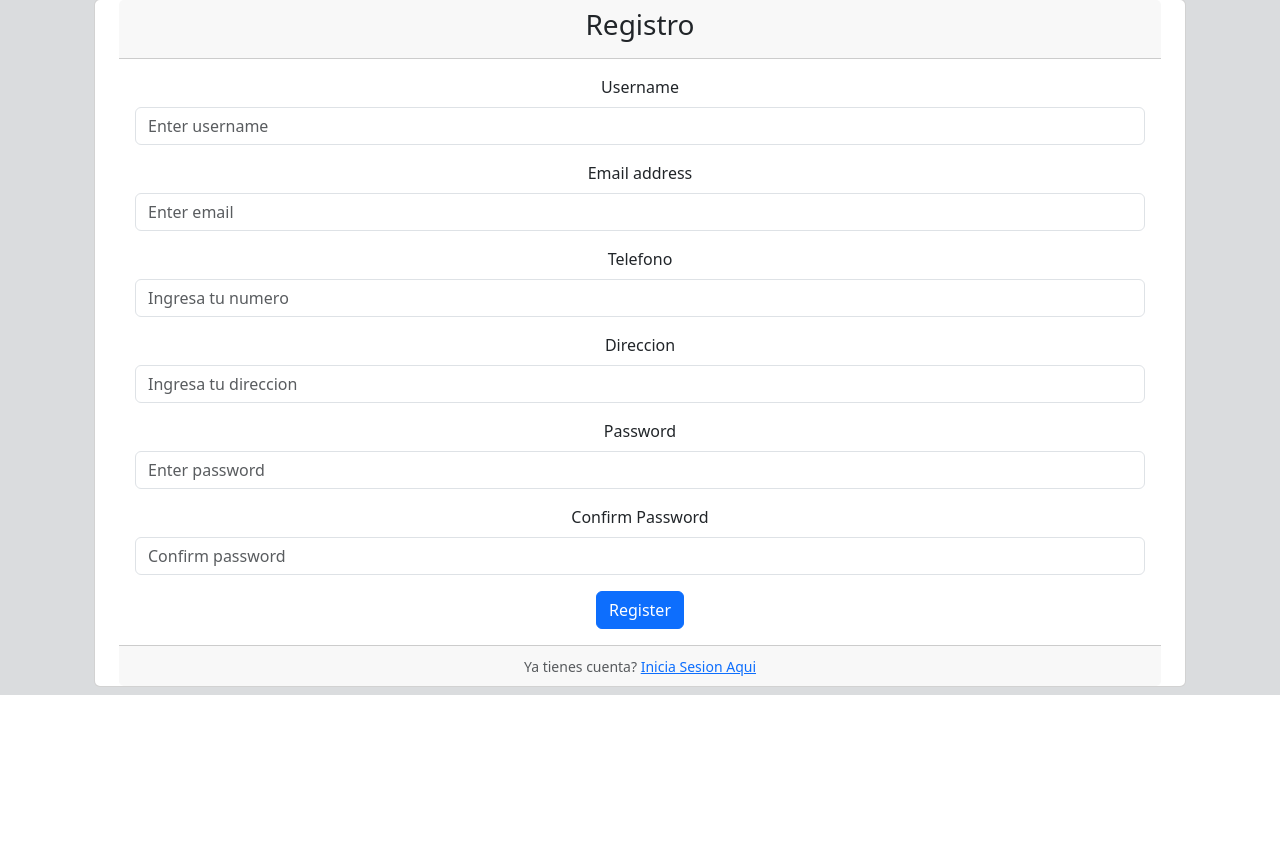
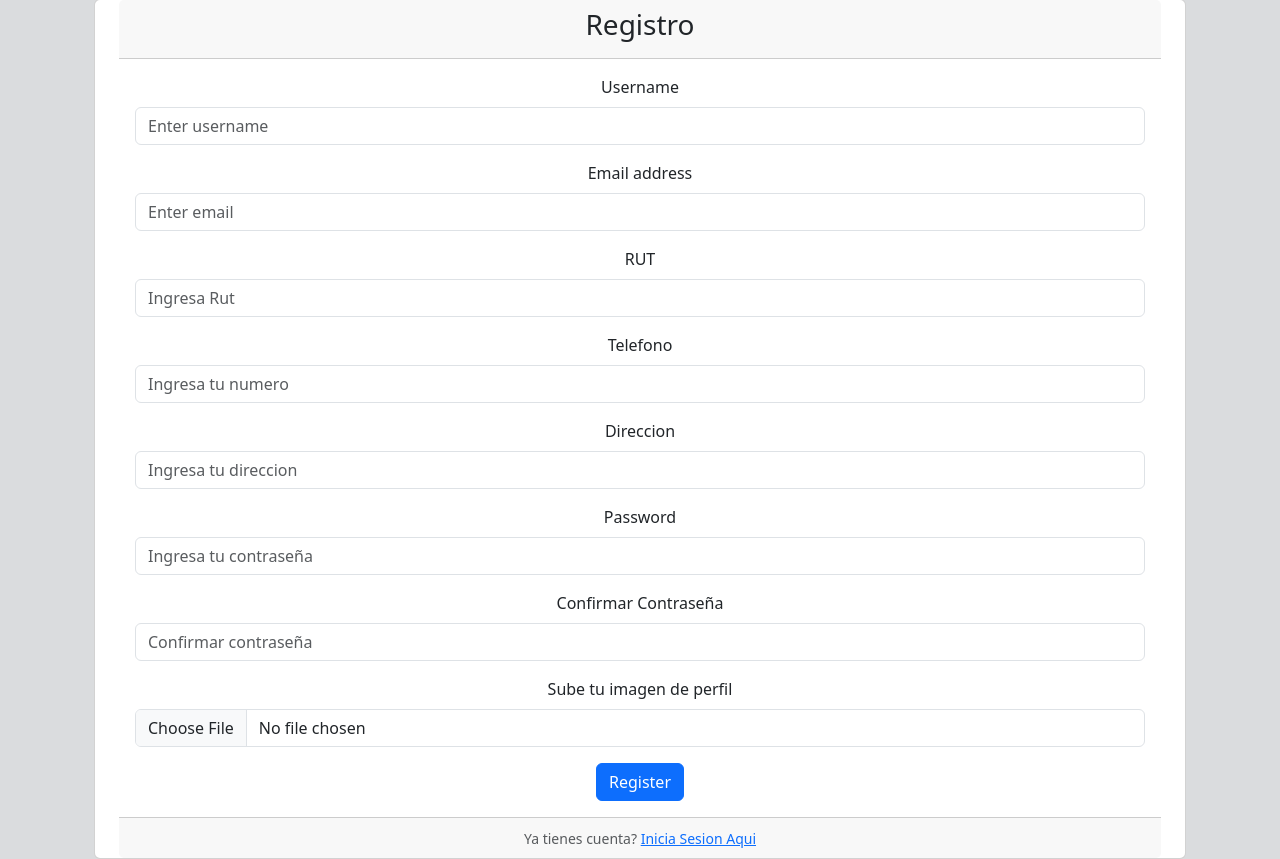
Before and after one commit to Seba-Solar/WeDo, a Node server app: page /register in a window 1280 px wide. Shown: the part 105-964 px from the top of the page. Before the commit the page ends 800 px from the top, so only its background shows below. Run offline with Node 20, Linux system fonts and the light colour scheme; the visitor is signed in with stand-in values (Sample User, id 1).

Commit message:
Register

```diff
--- a/app.js
+++ b/app.js
@@ -3,24 +3,25 @@ const app = express();
 const port = 3000;
 const mysql = require('mysql2');
 const path = require('path');
+const bodyParser = require('body-parser');
 
 // Inicia el servidor
 app.listen(port, () => {
   console.log(`Servidor corriendo en http://localhost:${port}`);
 });
 
-// // Conexión a la base de datos
-// let conexion = mysql.createConnection({
-//     host: "localhost",
-//     database: "wedo",
-//     user: "root",
-//     password: ""
-// });
+// Conexión a la base de datos
+let conexion = mysql.createConnection({
+    host: "localhost",
+    database: "wedo",
+    user: "root",
+    password: ""
+});
 
-// conexion.connect(function(err) {
-//   if (err) throw err;
-//   console.log("Connected!");
-// });
+conexion.connect(function(err) {
+  if (err) throw err;
+  console.log("Connected!");
+});
 
 //Con este use podemos cargar archivos como javascripts personales para cada interaccion de la pagina
 app.use(express.static(path.join(__dirname, 'public')));
@@ -47,3 +48,72 @@ app.get('/publicaciones', (req, res) => {
 app.get('/publicacion',(req,res) => {
   res.sendFile(path.join(__dirname,'views','publicacion_detalle.html'));
 });
+
+//END-POINTS
+
+
+// ------------------------ END-POINT CLIENTE ------------------ //
+app.get('/getClientes', (req, res) => {
+  const query = 'SELECT * FROM CLIENTE';
+  conexion.query(query, (err, results) => {
+    if (err) {
+      console.error(err);
+      res.status(500).send({ message: 'Error al obtener datos' });
+      console.log(req.query);
+    } else {
+      res.send(results);
+
+    }
+  });
+});
+
+app.get('/getEmpresas', (req, res) => {
+  const query = 'SELECT * FROM EMPRESA';
+  conexion.query(query, (err, results) => {
+    if (err) {
+      console.error(err);
+      res.status(500).send({ message: 'Error al obtener datos' });
+      console.log(req.query);
+    } else {
+      res.send(results);
+
+    }
+  });
+});
+
+app.get('/getPublicaciones', (req, res) => {
+  const query = 'SELECT * FROM PUBLICACION';
+  conexion.query(query, (err, results) => {
+    if (err) {
+      console.error(err);
+      res.status(500).send({ message: 'Error al obtener datos' });
+      console.log(req.query);
+    } else {
+      res.send(results);
+
+    }
+  });
+});
+
+// -------------- REGISTER ---------------- //
+app.post('/registrar', (req, res) => {
+  const nombre = req.body.nombre;
+  const pass = req.body.pass;
+  const correo = req.body.correo;
+  const rut = req.body.rut;
+  const imagen_p = req.body.imagen_p;
+  const telefono = req.body.telefono;
+  const direccion = req.body.direccion;
+
+  const query = `INSERT into cliente (nombre, pass, imagen_p, rut, correo, telefono, direccion)
+  VALUES ('${nombre}','${pass}','${imagen_p}','${rut}','${correo}','${telefono}','${direccion}')`;
+
+  conexion.query(query, (err, results) => {
+    if (err) {
+      console.error(err);
+      res.status(500).send({ message: 'Error al insertar datos' });
+    } else {
+      res.redirect('/login');
+    }
+  });
+});
--- /dev/null
+++ b/public/js/register.js
@@ -0,0 +1,37 @@
+document.getElementById('registerForm').addEventListener('submit', function(event) {
+    event.preventDefault();
+    const nombre = document.getElementById('usuario').value;
+    const correo = document.getElementById('email').value;
+    const pass = document.getElementById('pass').value;
+    const rut = document.getElementById('rut').value;
+    const telefono = document.getElementById('telefono').value;
+    const direccion = document.getElementById('direccion').value;
+    const imagen_p = document.getElementById('foto').value;
+    const errorMessage = document.getElementById('errorMessage');
+
+    // Limpiar el mensaje de error
+    // errorMessage.textContent = '';
+
+    // Validaciones (opcional)
+    const emailPattern = /^[^\s@]+@[^\s@]+\.[^\s@]+$/;
+    if (!emailPattern.test(correo)) {
+        errorMessage.textContent = 'El correo electrónico no es válido.';
+        return;
+    }
+
+    // Enviar los datos al servidor
+    fetch('http://localhost:3000/registrar', {
+        method: 'POST',
+        headers: {
+            'Content-Type': 'application/json'
+        },
+        body: JSON.stringify({ nombre, pass, correo, rut, imagen_p, telefono, direccion })
+    }).then(response => response.json())
+    .then(data => {
+        errorMessage.textContent = 'Registro Correcto';
+        setTimeout(() => {
+            window.location.href = '/';
+        },2000);}).catch(error => {
+        errorMessage.textContent = 'Algo falló, intenta nuevamente';
+    });
+});
--- a/views/profile.html
+++ b/views/profile.html
@@ -43,7 +43,8 @@
         <!-- Contenido principal -->
         <div class="col-md-9">
           <div class="p-3">
-            <div class="row">
+            <div class="container-fluid text-center">
+              <div class="row align-items-center">
                 <div class="col-4">
                   <img src="https://static.vecteezy.com/system/resources/thumbnails/000/495/460/small/22_Profile.jpg" class="rounded mx-auto d-block" alt="" id="imagen_p">
                   <div class="input-group ">
@@ -51,7 +52,7 @@
                   </div>
                 </div>
                 <div class="col-4 px-3">
-                    <form action="" method="post" class=""></form>
+                  <form action="" method="post" class="">
                       <label>Cambia tu nombre</label>
                       <input type="text" name="nombre" id="nombre">
                       <label>Cambia tu correo</label>
@@ -66,6 +67,7 @@
                           <button type="submit" class="btn btn-primary">Guardar</button>
                       </div>
                   </form>
+                </div>
               </div>
             </div>
           </div>
--- a/views/publicaciones.html
+++ b/views/publicaciones.html
@@ -91,6 +91,11 @@
                 <option value="32">Vitacura</option>
               </select>
             </div>
+            <div class="container">
+              <div class="pt-3">
+                <button type="button" class="btn btn-primary">Filtrar</button>
+              </div>
+            </div>
           </nav>
         </div>
 
--- a/views/register.html
+++ b/views/register.html
@@ -33,32 +33,39 @@
                     <h3>Registro</h3>
                 </div>
                 <div class="card-body">
-                    <form>
-                        <div class="mb-3">
+                    <form action="/registrar" method="POST" id="registerForm">
+                        <div class="form-group mb-3">
                             <label for="username" class="form-label">Username</label>
-                            <input type="text" class="form-control" id="username" placeholder="Enter username">
+                            <input type="text" class="form-control" id="usuario" placeholder="Enter username">
                         </div>
-                        <div class="mb-3">
+                        <div class="form-group mb-3">
                             <label for="email" class="form-label">Email address</label>
                             <input type="email" class="form-control" id="email" placeholder="Enter email">
                         </div>
-                        <div class="mb-3">
+                        <div class="form-group mb-3">
+                          <label for="rut" class="form-label">RUT</label>
+                          <input type="text" class="form-control" id="rut" placeholder="Ingresa Rut">
+                      </div>
+                        <div class="form-group mb-3">
                             <label for="phone" class="form-label">Telefono</label>
                             <input type="text" class="form-control" id="telefono" placeholder="Ingresa tu numero">
                         </div>
-                        <div class="mb-3">
+                        <div class="form-group mb-3">
                             <label for="direccion" class="form-label">Direccion</label>
                             <input type="text" class="form-control" id="direccion" placeholder="Ingresa tu direccion">
                         </div>
-                        <div class="mb-3">
+                        <div class="form-group mb-3">
                             <label for="password" class="form-label">Password</label>
-                            <input type="password" class="form-control" id="password" placeholder="Enter password">
+                            <input type="password" class="form-control" id="pass" placeholder="Ingresa tu contraseña">
                         </div>
-                        <div class="mb-3">
-                            <label for="confirmPassword" class="form-label">Confirm Password</label>
-                            <input type="password" class="form-control" id="confirmPassword" placeholder="Confirm password">
+                        <div class="form-group mb-3">
+                            <label for="confirmPassword" class="form-label">Confirmar Contraseña</label>
+                            <input type="password" class="form-control" id="confirmPassword" placeholder="Confirmar contraseña">
                         </div>
-
+                        <div class="form-group mb-3">
+                          <label for="imagenDePerfil" class="form-label">Sube tu imagen de perfil</label>
+                          <input type="file" class="form-control" name="foto" id="foto" accept="image/*">
+                        </div>
                         <button type="submit" class="btn btn-primary">Register</button>
                     </form>
                 </div>
@@ -69,5 +76,6 @@
         </div>
     </div>
     <script src="https://cdn.jsdelivr.net/npm/bootstrap@5.3.3/dist/js/bootstrap.bundle.min.js" integrity="sha384-YvpcrYf0tY3lHB60NNkmXc5s9fDVZLESaAA55NDzOxhy9GkcIdslK1eN7N6jIeHz" crossorigin="anonymous"></script>
+    <script src="/js/register.js"></script>
   </body>
 </html>
```
Lines whose indentation alone changed are shown as unchanged.
